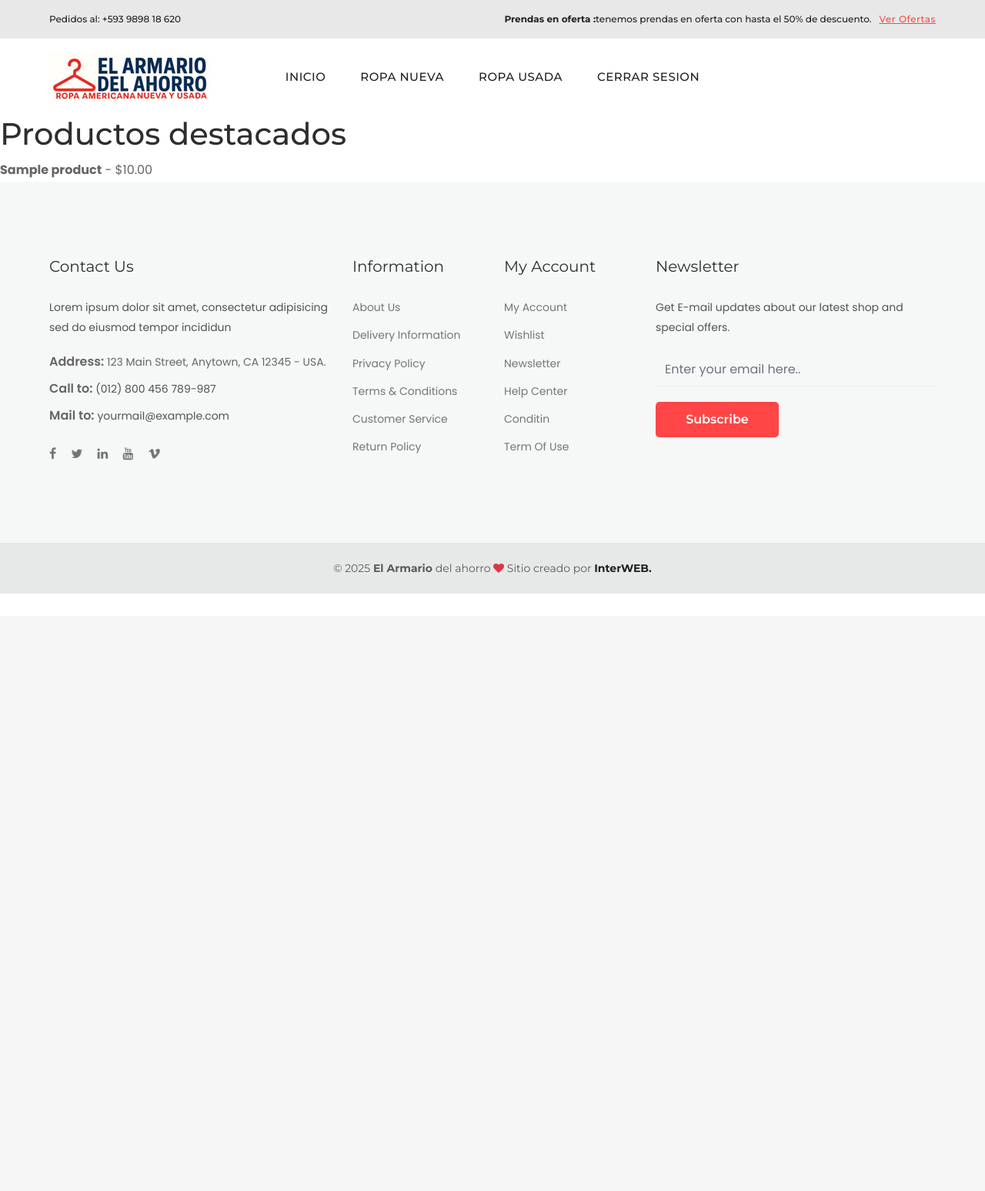
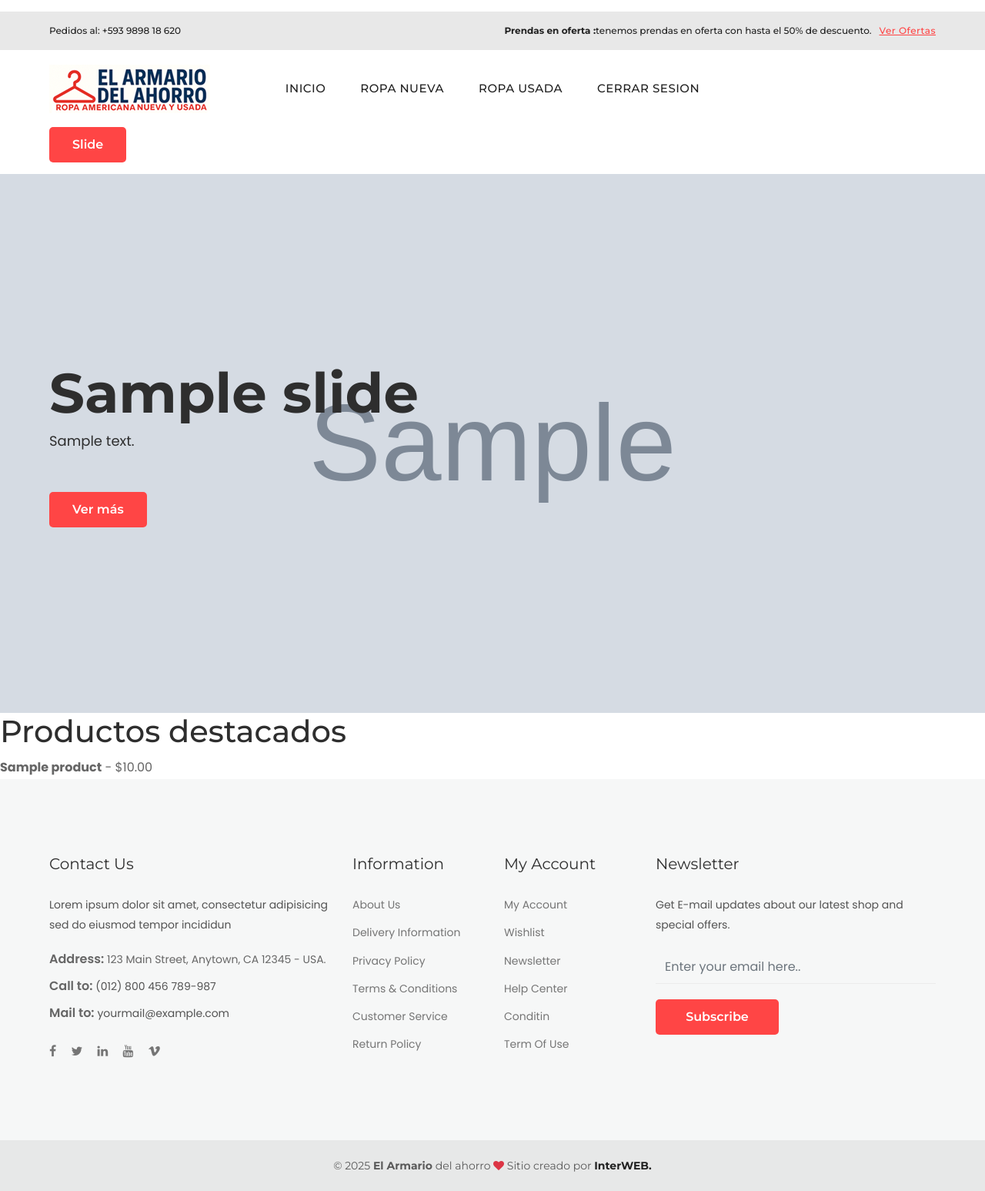
Before and after one commit to jufranva/ahorro, a PHP site: template app/views/home.php in a window 1280 px wide. Shown: the whole page at 77% size. Before the commit the page ends 771 px from the top, so only its background shows below. Run offline with PHP 8.4, Linux system fonts and the light colour scheme; the visitor is signed in with stand-in values (Sample User, id 1); the template is opened without the code that fills it: most values are stand-ins (such as "Sample title", 1, 10 or a date in 2020); grey boxes marked "Sample" are stand-in pictures.

Commit message:
Add dynamic home slider with admin management

```diff
--- a/app/controllers/HomeController.php
+++ b/app/controllers/HomeController.php
@@ -1,11 +1,13 @@
 <?php
 require_once __DIR__ . '/../models/Product.php';
+require_once __DIR__ . '/../models/Slide.php';
 
 class HomeController
 {
     public function index(): void
     {
         $products = Product::all();
+        $slides = Slide::all();
         include __DIR__ . '/../views/home.php';
     }
 }
--- a/app/views/home.php
+++ b/app/views/home.php
@@ -1,4 +1,39 @@
 <?php include __DIR__ . '/layout/header.php'; ?>
+
+<?php if (isset($_SESSION['username'])): ?>
+<div class="container my-3">
+    <button class="btn btn-primary" data-bs-toggle="modal" data-bs-target="#slideModal">Slide</button>
+</div>
+<?php endif; ?>
+
+<!-- Hero/Intro Slider Start -->
+<div class="section">
+    <div class="hero-slider">
+        <div class="swiper-container">
+            <div class="swiper-wrapper">
+                <?php foreach ($slides as $slide): ?>
+                <div class="hero-slide-item swiper-slide">
+                    <div class="hero-slide-bg">
+                        <img src="<?= htmlspecialchars($slide['image']) ?>" alt="Slider Image" />
+                    </div>
+                    <div class="container">
+                        <div class="hero-slide-content">
+                            <h2 class="title"><?= nl2br(htmlspecialchars($slide['title'])) ?></h2>
+                            <p><?= htmlspecialchars($slide['description']) ?></p>
+                            <a href="<?= htmlspecialchars($slide['link']) ?>" class="btn btn-lg btn-primary btn-hover-dark">Ver más</a>
+                        </div>
+                    </div>
+                </div>
+                <?php endforeach; ?>
+            </div>
+            <div class="swiper-pagination d-md-none"></div>
+            <div class="home-slider-prev swiper-button-prev main-slider-nav d-md-flex d-none"><i class="pe-7s-angle-left"></i></div>
+            <div class="home-slider-next swiper-button-next main-slider-nav d-md-flex d-none"><i class="pe-7s-angle-right"></i></div>
+        </div>
+    </div>
+</div>
+<!-- Hero/Intro Slider End -->
+
 <h1>Productos destacados</h1>
 <ul>
 <?php foreach ($products as $product): ?>
@@ -8,4 +43,59 @@
     </li>
 <?php endforeach; ?>
 </ul>
+
+<?php if (isset($_SESSION['username'])): ?>
+<!-- Slide Modal -->
+<div class="modal fade" id="slideModal" tabindex="-1" aria-hidden="true">
+  <div class="modal-dialog modal-lg">
+    <div class="modal-content">
+      <div class="modal-header">
+        <h5 class="modal-title">Slides</h5>
+        <button type="button" class="btn-close" data-bs-dismiss="modal" aria-label="Close"></button>
+      </div>
+      <div class="modal-body">
+        <table class="table">
+          <thead>
+            <tr>
+              <th>Título</th>
+              <th>Texto</th>
+              <th>Imagen</th>
+              <th>Link</th>
+              <th>Acciones</th>
+            </tr>
+          </thead>
+          <tbody>
+            <?php foreach ($slides as $slide): ?>
+            <tr>
+              <form method="post" action="slides.php">
+                <td><input type="text" name="title" value="<?= htmlspecialchars($slide['title']) ?>" class="form-control"></td>
+                <td><input type="text" name="description" value="<?= htmlspecialchars($slide['description']) ?>" class="form-control"></td>
+                <td><input type="text" name="image" value="<?= htmlspecialchars($slide['image']) ?>" class="form-control"></td>
+                <td><input type="text" name="link" value="<?= htmlspecialchars($slide['link']) ?>" class="form-control"></td>
+                <td>
+                  <input type="hidden" name="id" value="<?= $slide['id'] ?>">
+                  <button class="btn btn-success btn-sm" name="action" value="update">Guardar</button>
+                  <button class="btn btn-danger btn-sm" name="action" value="delete" onclick="return confirm('¿Eliminar?')">Eliminar</button>
+                </td>
+              </form>
+            </tr>
+            <?php endforeach; ?>
+            <tr>
+              <form method="post" action="slides.php">
+                <td><input type="text" name="title" class="form-control" placeholder="Título"></td>
+                <td><input type="text" name="description" class="form-control" placeholder="Texto"></td>
+                <td><input type="text" name="image" class="form-control" placeholder="Ruta de imagen"></td>
+                <td><input type="text" name="link" class="form-control" placeholder="Link"></td>
+                <td><button class="btn btn-primary btn-sm" name="action" value="create">Crear</button></td>
+              </form>
+            </tr>
+          </tbody>
+        </table>
+      </div>
+    </div>
+  </div>
+</div>
+<!-- Slide Modal End -->
+<?php endif; ?>
+
 <?php include __DIR__ . '/layout/footer.php'; ?>
--- /dev/null
+++ b/slides.php
@@ -0,0 +1,5 @@
+<?php
+require_once __DIR__ . '/app/controllers/SlideController.php';
+
+$controller = new SlideController();
+$controller->handle();
```
Also changed, not shown: ahorro.sql (+10 -0 lines), app/controllers/SlideController.php (added, +46 -0 lines), app/models/Slide.php (added, +47 -0 lines).
